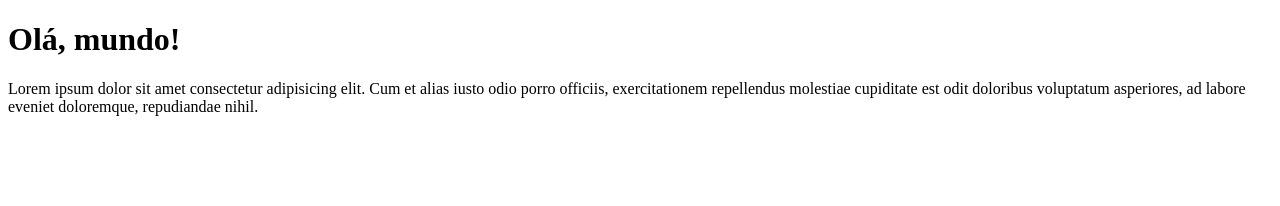
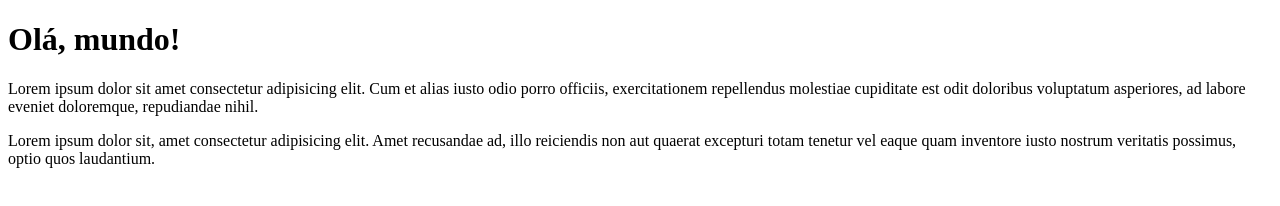
Before and after one commit to FelipeAlvRodrigues/Ola-Mundo, a plain HTML site: page site-exemplo/index.html in a window 1280 px wide. Drawn offline with Linux system fonts and the light colour scheme.

Commit message:
Esse arquivo tem mais um paragráfo

```diff
--- a/site-exemplo/index.html
+++ b/site-exemplo/index.html
@@ -8,5 +8,6 @@
 <body>
   <h1>Olá, mundo!</h1>
   <p>Lorem ipsum dolor sit amet consectetur adipisicing elit. Cum et alias iusto odio porro officiis, exercitationem repellendus molestiae cupiditate est odit doloribus voluptatum asperiores, ad labore eveniet doloremque, repudiandae nihil.</p>
+  <p>Lorem ipsum dolor sit, amet consectetur adipisicing elit. Amet recusandae ad, illo reiciendis non aut quaerat excepturi totam tenetur vel eaque quam inventore iusto nostrum veritatis possimus, optio quos laudantium.</p>
 </body>
 </html>
```
